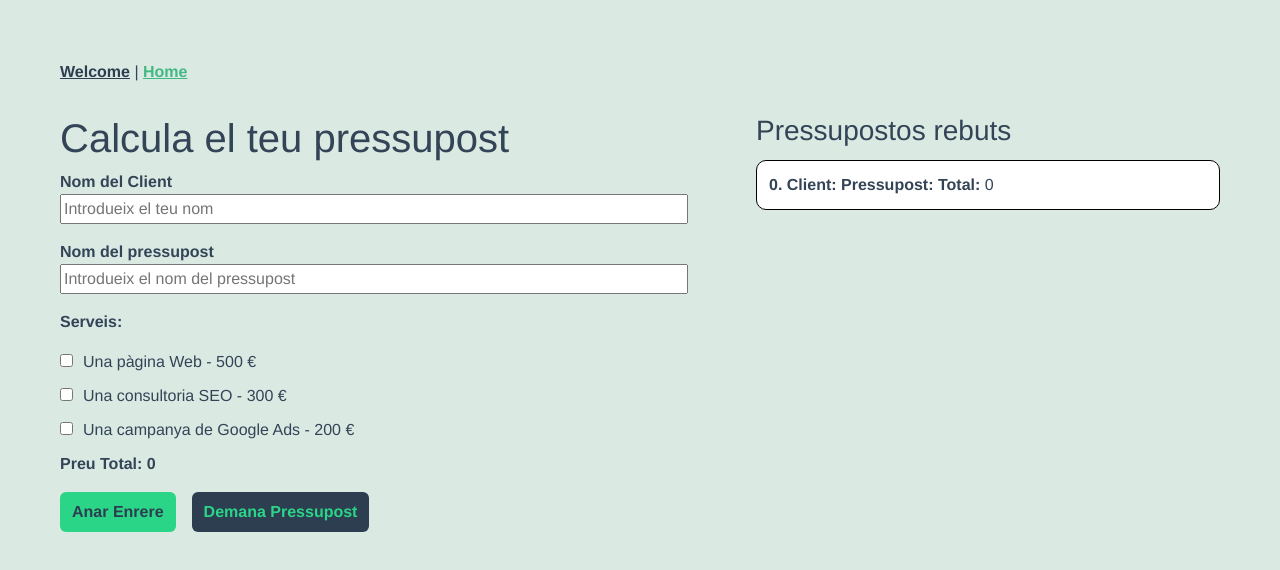
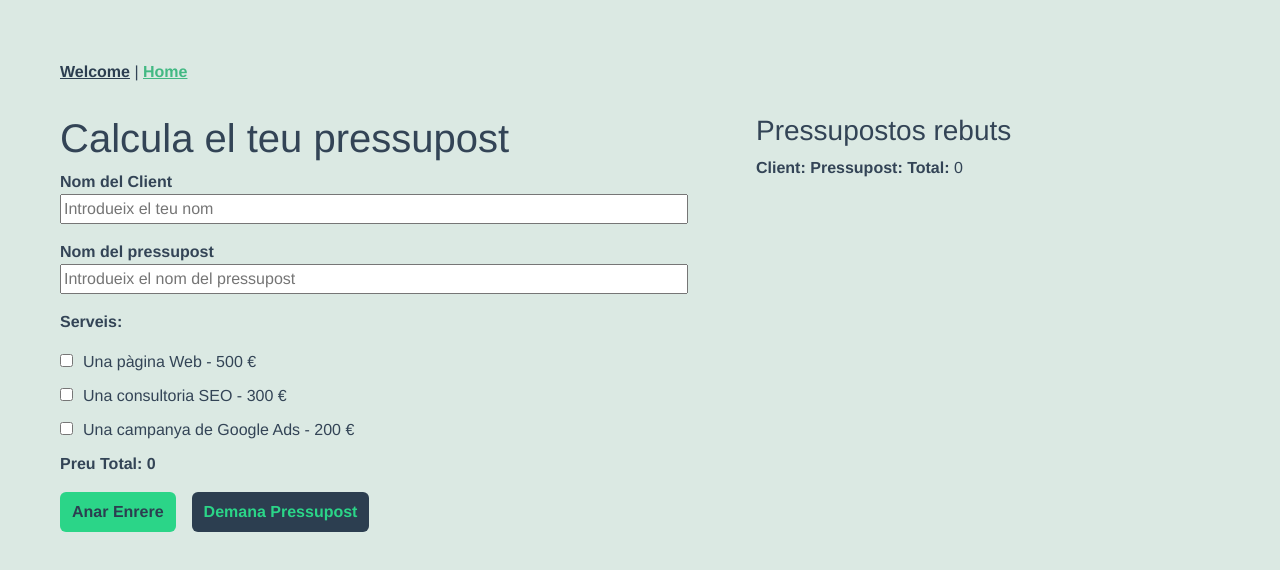
Before and after one commit to isasimo-itacademy/vue-sprint7, a Vue app: page /#/home in a window 1280 px wide. Both pictures are taken after a click on the button "Demana Pressupost". Shown: the top 570 px of the page. Built offline with nearby package versions, Linux system fonts and the light colour scheme.

Commit message:
multiple pressuposts in component

```diff
--- /dev/null
+++ b/src/components/PressupostList.vue
@@ -0,0 +1,24 @@
+<template>
+    <div class="file">
+      <strong>Client:</strong> {{ nomclient }} <strong>Pressupost:</strong> {{ nompresu }} <strong>Total:</strong> {{ total }}
+    </div>
+</template>
+
+<script>
+export default {
+    name: 'PressupostList',
+    props: ['nomclient', 'nompresu', 'total']
+}
+</script>
+
+<style scoped>
+
+.fila {
+  border: 1px solid black;
+  background-color: white;
+  border-radius: 10px;
+  padding: 12px;
+  margin: 12px 0;
+}
+
+</style>
--- a/src/views/HomeView.vue
+++ b/src/views/HomeView.vue
@@ -38,20 +38,20 @@
     </div>
     <div v-if="llistatObert" class="llistat">
       <h3>Pressupostos rebuts</h3>
-      <div class="fila" v-for="(item, index) in items" :key="item.id">
-        <strong>{{index}}. Client:</strong> {{ item.nomclient }} <strong>Pressupost:</strong> {{ item.nompresu }} <strong>Total:</strong> {{ item.total }}
-      </div>
+      <PressupostList v-for="(item) in items" :key="item.id" :nomclient="item.nomclient" :nompresu="item.nompresu" :total="item.total"></PressupostList>
     </div>
   </div>
 </template>
 
 <script>
 import PanellComp from '@/components/PanellComp.vue'
+import PressupostList from '@/components/PressupostList.vue'
 
 export default {
   name: 'HomeView',
   components: {
-    PanellComp
+    PanellComp,
+    PressupostList
   },
   data() {
     return {
@@ -128,12 +128,4 @@ input{
   margin-bottom: 16px;
 }
 
-.fila {
-  border: 1px solid black;
-  background-color: white;
-  border-radius: 10px;
-  padding: 12px;
-  margin: 12px 0;
-}
-
 </style>
```
